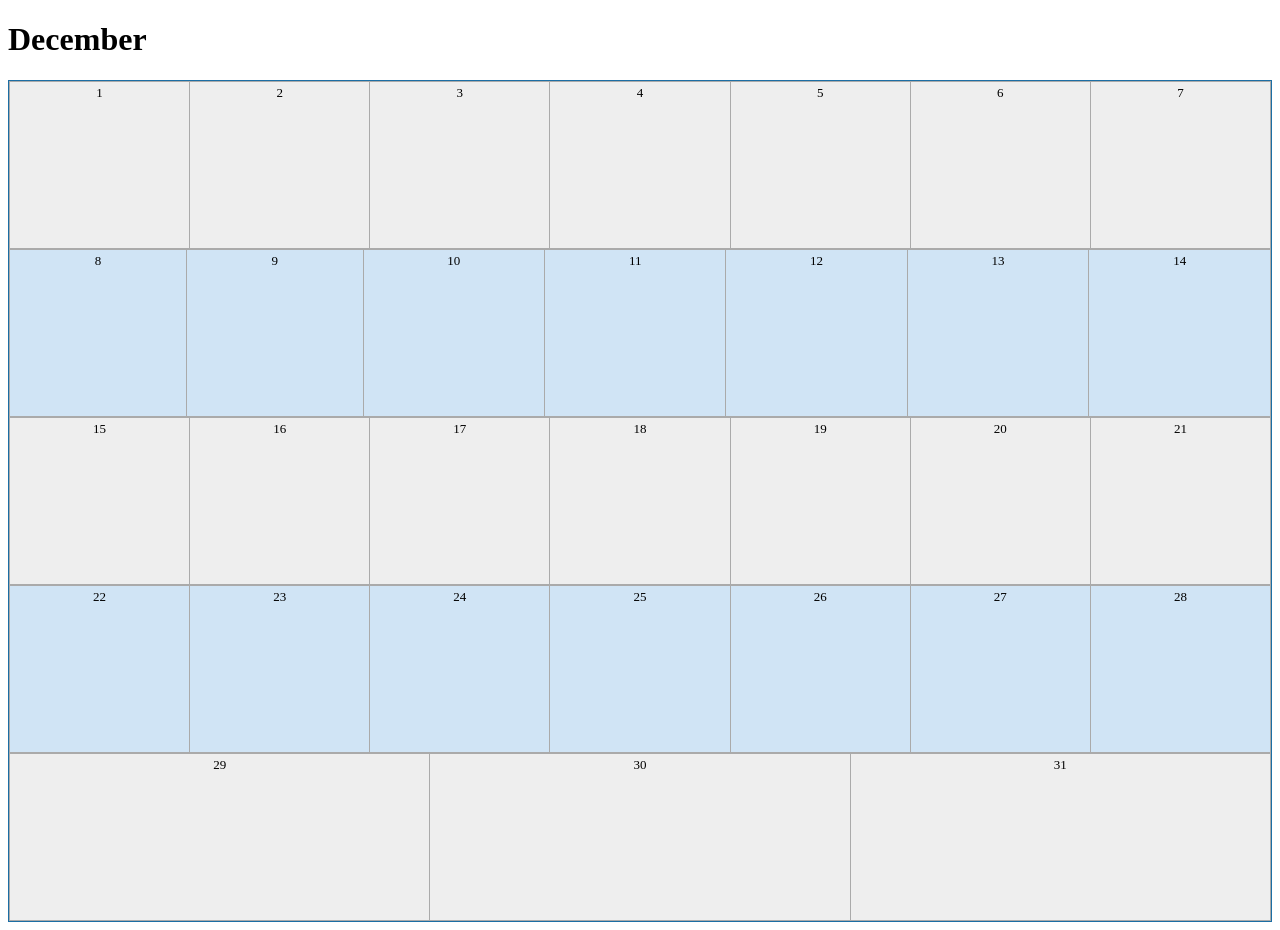
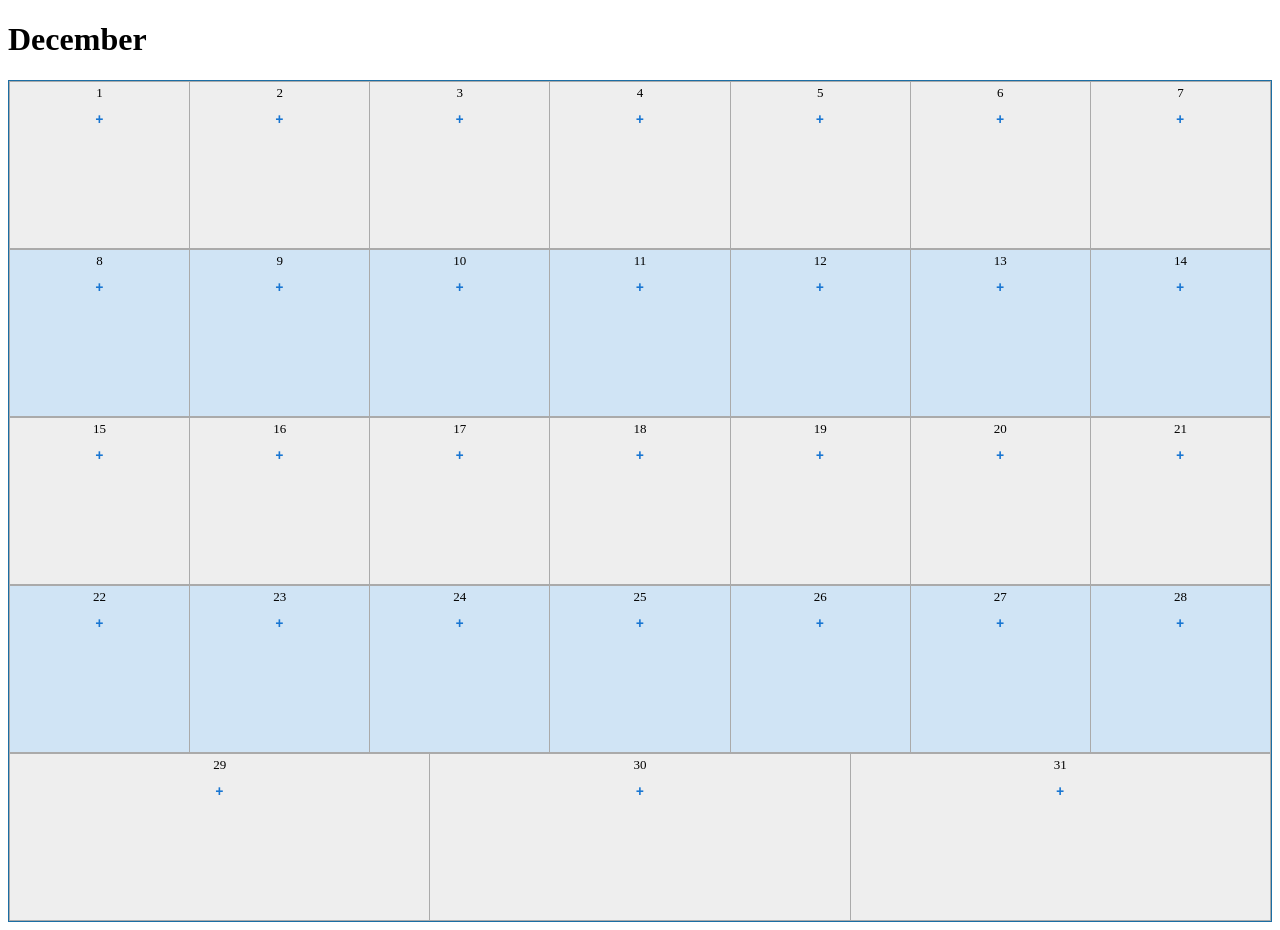
Before and after one commit to shamzaali7/calander-frontend-api, a React (Create React App) app: page / in a window 1280 px wide. Built offline with nearby package versions, Linux system fonts and the light colour scheme.

Commit message:
fixed bug

```diff
--- a/src/Calendar.js
+++ b/src/Calendar.js
@@ -11,45 +11,45 @@ const Calendar = () => {
         <div class="divTable blueTable">
         <div class="divTableBody">
         <div class="divTableRow">
-        <div class="divTableCell">1</div>
-        <div class="divTableCell">2</div>
-        <div class="divTableCell">3</div>
-        <div class="divTableCell">4</div>
-        <div class="divTableCell">5</div>
-        <div class="divTableCell">6</div>
-        <div class="divTableCell">7</div>
+        <div class="divTableCell">1<Modal><button/></Modal></div>
+        <div class="divTableCell">2<Modal><button/></Modal></div>
+        <div class="divTableCell">3<Modal><button/></Modal></div>
+        <div class="divTableCell">4<Modal><button/></Modal></div>
+        <div class="divTableCell">5<Modal><button/></Modal></div>
+        <div class="divTableCell">6<Modal><button/></Modal></div>
+        <div class="divTableCell">7<Modal><button/></Modal></div>
         </div>
         <div class="divTableRow">
-        <div class="divTableCell">8</div>
-        <div class="divTableCell">9</div>
-        <div class="divTableCell">10</div>
-        <div class="divTableCell">11</div>
-        <div class="divTableCell">12</div>
-        <div class="divTableCell">13</div>
-        <div class="divTableCell">14</div>
+        <div class="divTableCell">8<Modal><button/></Modal></div>
+        <div class="divTableCell">9<Modal><button/></Modal></div>
+        <div class="divTableCell">10<Modal><button/></Modal></div>
+        <div class="divTableCell">11<Modal><button/></Modal></div>
+        <div class="divTableCell">12<Modal><button/></Modal></div>
+        <div class="divTableCell">13<Modal><button/></Modal></div>
+        <div class="divTableCell">14<Modal><button/></Modal></div>
         </div>
         <div class="divTableRow">
-        <div class="divTableCell">15</div>
-        <div class="divTableCell">16</div>
-        <div class="divTableCell">17</div>
-        <div class="divTableCell">18</div>
-        <div class="divTableCell">19</div>
-        <div class="divTableCell">20</div>
-        <div class="divTableCell">21</div>
+        <div class="divTableCell">15<Modal><button/></Modal></div>
+        <div class="divTableCell">16<Modal><button/></Modal></div>
+        <div class="divTableCell">17<Modal><button/></Modal></div>
+        <div class="divTableCell">18<Modal><button/></Modal></div>
+        <div class="divTableCell">19<Modal><button/></Modal></div>
+        <div class="divTableCell">20<Modal><button/></Modal></div>
+        <div class="divTableCell">21<Modal><button/></Modal></div>
         </div>
          <div class="divTableRow">
-        <div class="divTableCell">22</div>
-        <div class="divTableCell">23</div>
-        <div class="divTableCell">24</div>
-        <div class="divTableCell">25</div>
-        <div class="divTableCell">26</div>
-        <div class="divTableCell">27</div>
-        <div class="divTableCell">28</div>
+        <div class="divTableCell">22<Modal><button/></Modal></div>
+        <div class="divTableCell">23<Modal><button/></Modal></div>
+        <div class="divTableCell">24<Modal><button/></Modal></div>
+        <div class="divTableCell">25<Modal><button/></Modal></div>
+        <div class="divTableCell">26<Modal><button/></Modal></div>
+        <div class="divTableCell">27<Modal><button/></Modal></div>
+        <div class="divTableCell">28<Modal><button/></Modal></div>
         </div>
         <div class="divTableRow">
-        <div class="divTableCell">29</div>
-        <div class="divTableCell">30</div>
-        <div class="divTableCell">31</div>
+        <div class="divTableCell">29<Modal><button/></Modal></div>
+        <div class="divTableCell">30<Modal><button/></Modal></div>
+        <div class="divTableCell">31<Modal><button/></Modal></div>
         </div>
         </div>
        </div>
--- a/src/Modal.js
+++ b/src/Modal.js
@@ -51,7 +51,7 @@ export default function MyModal() {
     }
     return (
         <div>
-      <Button onClick={handleOpen}>Open modal</Button>
+      <Button onClick={handleOpen}>+</Button>
       <Modal
         open={open}
         onClose={handleClose}
```
